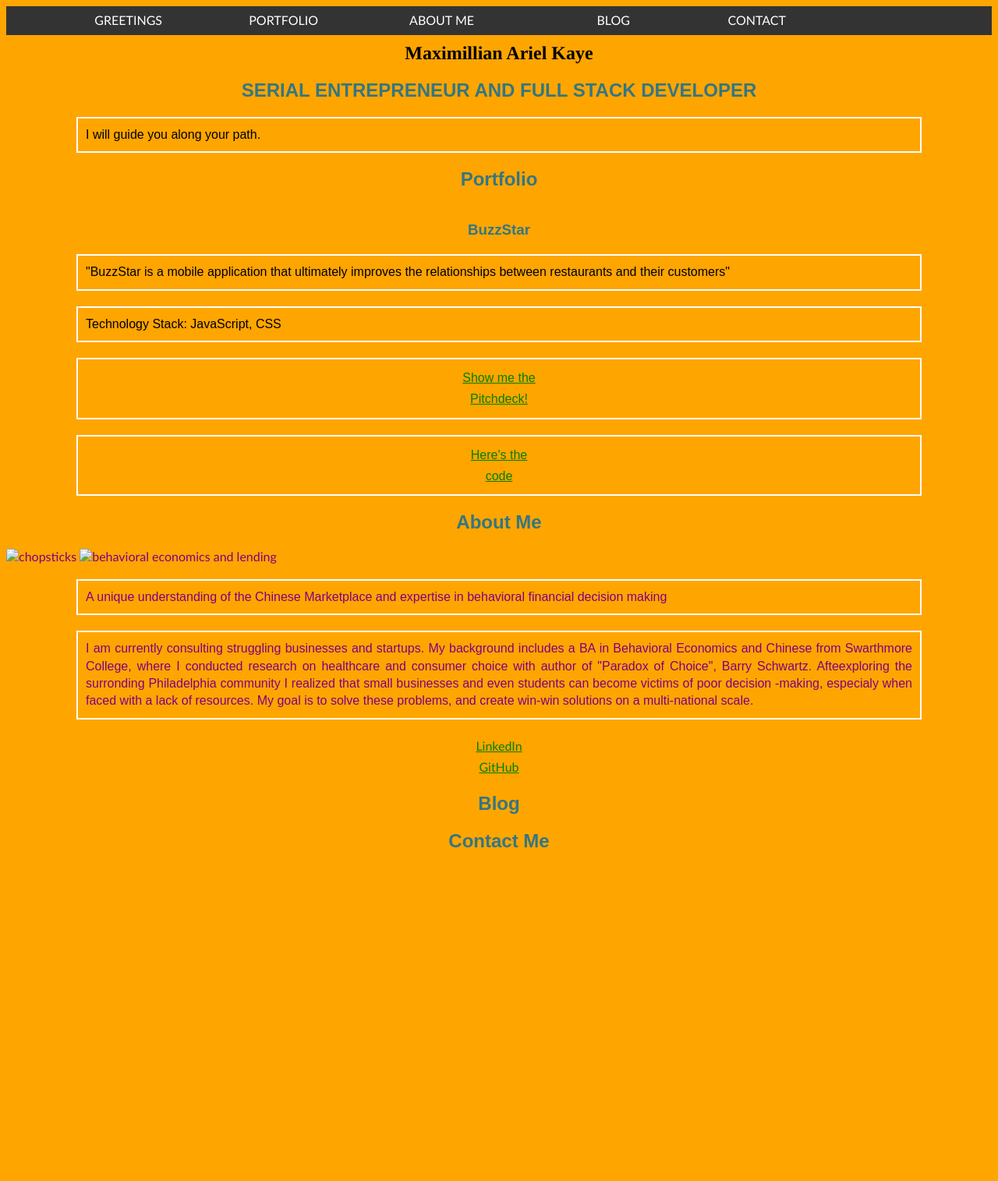
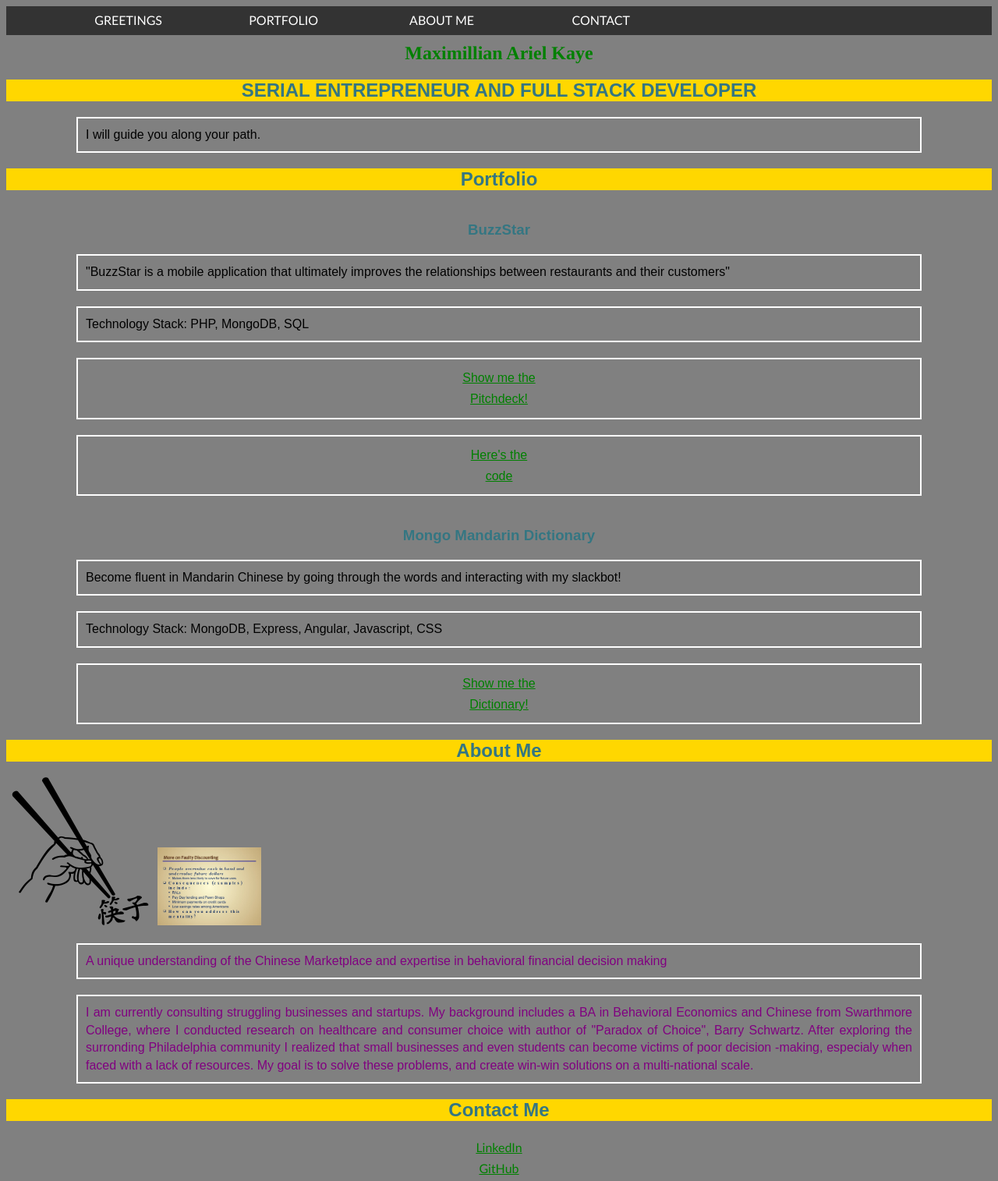
Before and after one commit to MaxKaye/MaxKaye.github.io, a plain HTML site: page Max Kaye Webpage.html in a window 1280 px wide. Shown: the whole page at 78% size. Before the commit the page ends 1113 px from the top, so only its background shows below. Drawn offline with Linux system fonts and the light colour scheme.

Commit message:
index and css

```diff
--- a/Max Kaye Webpage.html
+++ b/Max Kaye Webpage.html
@@ -2,7 +2,7 @@
 <html>
   <head>
     <title> Maximillian Ariel Kaye | Portfolio</title>
-    <link rel="stylesheet" type="text/css" href="MKWEBPAGE css.css">
+    <link rel="stylesheet" type="text/css" href="max.css">
     <meta charset="utf-8">
  </head>
 
@@ -19,9 +19,6 @@
           </li>
           <li>
             <a href="#About">ABOUT ME</a>
-          </li>
-          <li>
-            <a href="#Blog">BLOG</a>
           </li>
           <li>
             <a href="#Contact">CONTACT</a>
@@ -46,13 +43,24 @@
         <p>
           "BuzzStar is a mobile application that ultimately improves the relationships between restaurants and their customers"
         </p>
-        <p> Technology Stack: JavaScript, CSS</p>
+        <p> Technology Stack: PHP, MongoDB, SQL</p>
         <p class="button">
           <a href="https://www.youtube.com/watch?v=FeFdpBHu78w">Show me the Pitchdeck!</a>
         </p>
         <p class="button">
           <a href="">Here's the code</a>
         </div>
+
+        <h3>Mongo Mandarin Dictionary</h3>
+        <p>
+          Become fluent in Mandarin Chinese by going through the words and interacting with my slackbot!
+        </p>
+
+        <p> Technology Stack: MongoDB, Express, Angular, Javascript, CSS</p>
+
+        <p class="button">
+          <a href="http://localhost:3001/">Show me the Dictionary!</a>
+        </p>
     </section>
 
     <section id="About">
@@ -63,21 +71,18 @@
         <p>
             A unique understanding of the Chinese Marketplace and expertise in behavioral financial decision making
         </p>
-        <p> I am currently consulting struggling businesses and startups. My background includes a BA in Behavioral Economics and Chinese from Swarthmore College, where I conducted research on healthcare and consumer choice with author of "Paradox of Choice", Barry Schwartz. Afteexploring the surronding Philadelphia community I realized that small businesses and even students can become victims of poor decision -making, especialy when faced with a lack of resources. My goal is to solve these problems, and create win-win solutions on a multi-national scale.
+        <p> I am currently consulting struggling businesses and startups. My background includes a BA in Behavioral Economics and Chinese from Swarthmore College, where I conducted research on healthcare and consumer choice with author of "Paradox of Choice", Barry Schwartz. After exploring the surronding Philadelphia community I realized that small businesses and even students can become victims of poor decision -making, especialy when faced with a lack of resources. My goal is to solve these problems, and create win-win solutions on a multi-national scale.
         </p>
-        <div class="icons">
-          <a class="linkedin" href="https://www.linkedin.com/in/max-kaye-bb12bb79">LinkedIn</a>
-          <a class="github" href="https://github.com/MaxKaye">GitHub</a>
-        </div>
-      </div>
+
     </section>
 
-    <section id="Blog">
-      <h2>Blog</h2>
-    </section>
-
-    <section id="Contact">
+  <section id="Contact">
       <h2>Contact Me</h2>
+      <div class="icons">
+        <a class="linkedin" href="https://www.linkedin.com/in/maximillian-kaye-bb12bb79">LinkedIn</a>
+        <a class="github" href="https://github.com/MaxKaye">GitHub</a>
+      </div>
+    </div>
       <div id="contactform">
     </body>
   </head>
--- a/MKWEBPAGE css.css
+++ b/max.css
@@ -1,12 +1,12 @@
 h1 {
   text-align: center;
-  color: black;
+  color: green;
   margin-top: 10px;
   font-family: "Times"
 }
 
 body {
-  background-color: orange;
+  background-color: gray;
   color: black;
   font-family: "Calibri";
 }
@@ -15,6 +15,7 @@ h2 {
   text-align: center;
   padding-right: 100px;
   padding-left: 100px;
+  background-color: gold;
   font-family: Arial;
   color: #347682;
 }
```
Also changed, not shown: chopsticks-chinese_design.png (added), loans-behavioral-economics.png (added), 3 other files.
